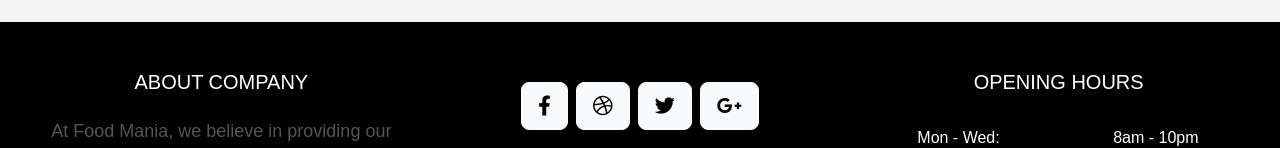
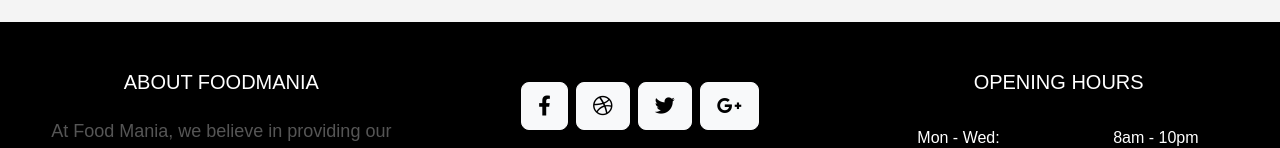
Before and after one commit to Radhe1912/food-mania-frontend, a React (Create React App) app: page / in a window 1280 px wide. Shown: the part 3460-3608 px from the top of the page. Built offline with nearby package versions, Linux system fonts and the light colour scheme; sample sign-in values are in the browser's storage.

Commit message:
Update Footer.js

```diff
--- a/src/Footer.js
+++ b/src/Footer.js
@@ -7,7 +7,7 @@ const Footer = () => {
                     <div className="p-4">
                         <div className="row mt-4">
                             <div className="col-lg-4 col-md-12 mb-4 mb-md-0">
-                                <h5 className="text-uppercase mb-4" style={{textAlign:"center"}}>About company</h5>
+                                <h5 className="text-uppercase mb-4" style={{textAlign:"center"}}>About FoodMania</h5>
 
                                 <p>
                                     At Food Mania, we believe in providing our guests with an unparalleled experience that combines luxury, comfort, and delicious culinary delights. Nestled in the heart of the city.
```
